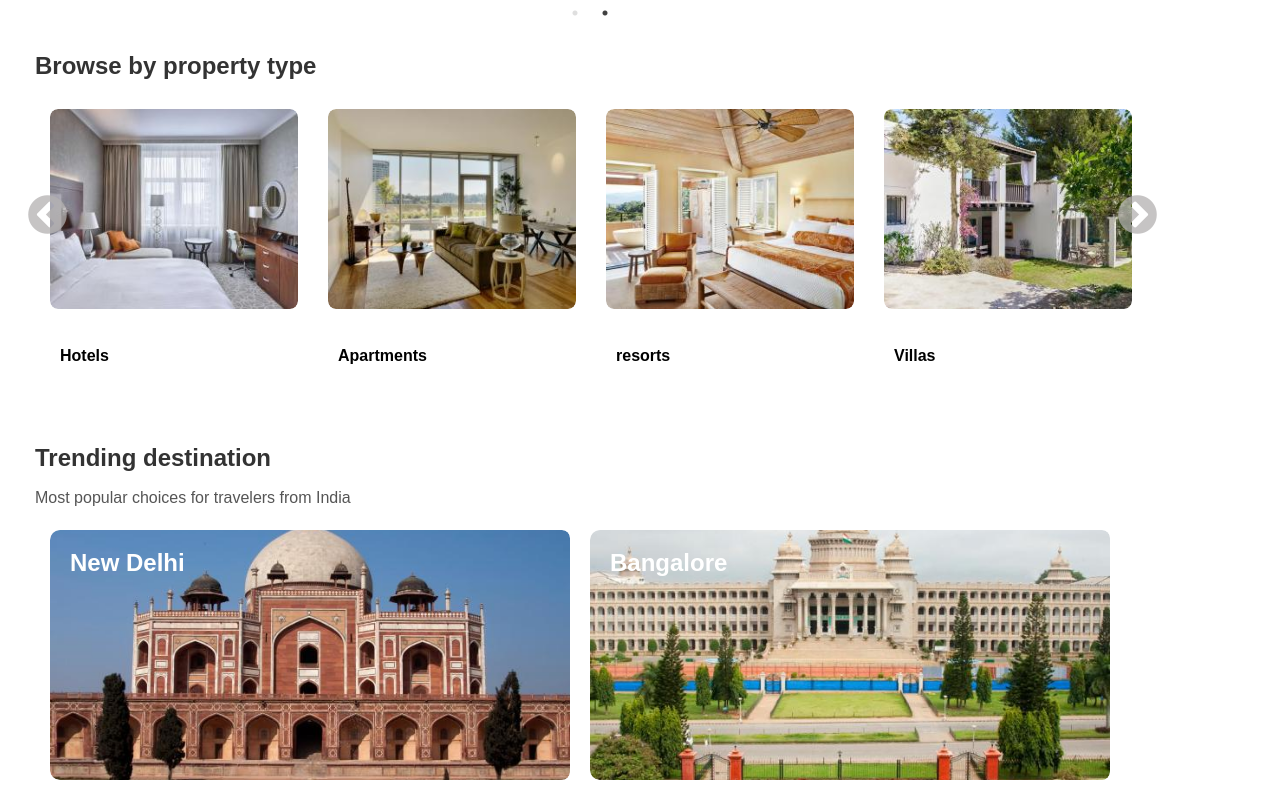
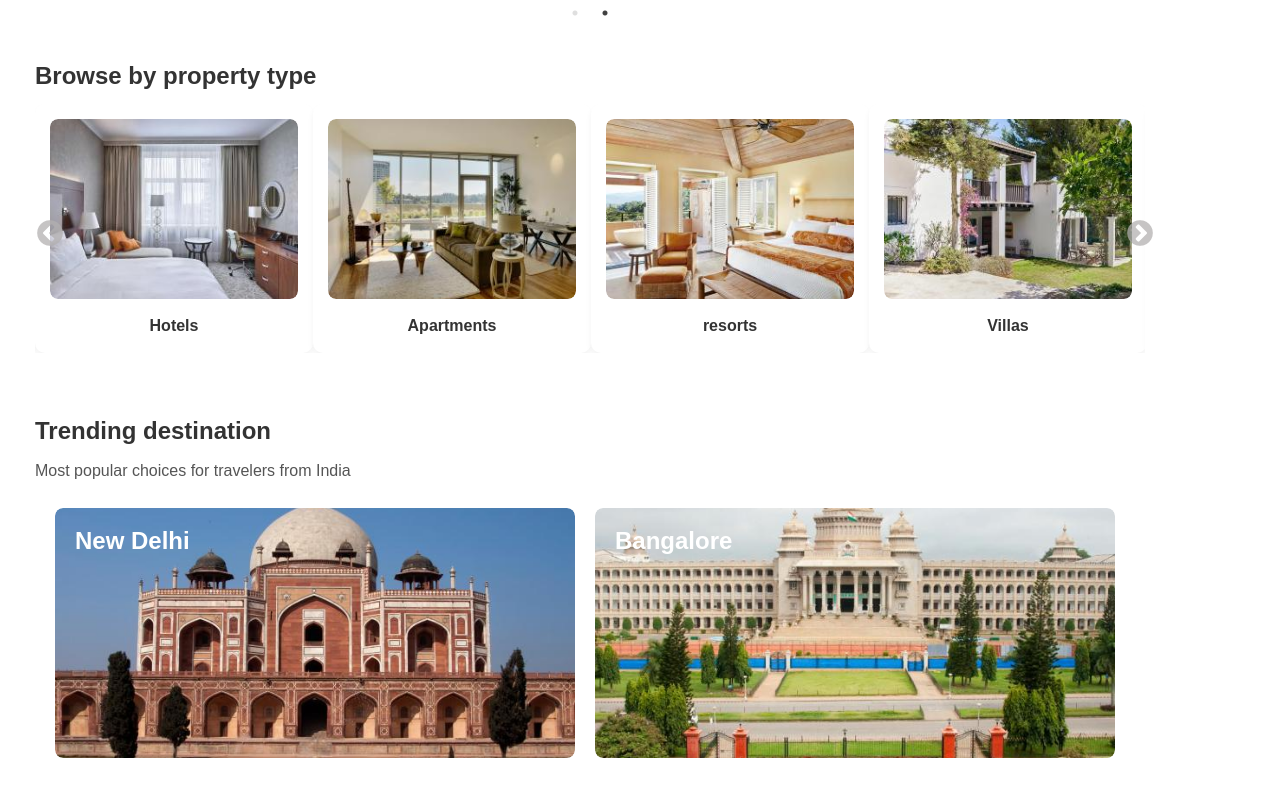
Before and after one commit to aastha2025/BookingApp, a React (Vite) app in the folder BookingApp/: page / in a window 1280 px wide. Shown: the part 942-1737 px from the top of the page. Built offline with nearby package versions, Linux system fonts and the light colour scheme.

Commit message:
Responsive Design

```diff
--- a/BookingApp/src/Component/Des1.css
+++ b/BookingApp/src/Component/Des1.css
@@ -1,48 +1,49 @@
-.upper-des{
+.upper-des {
     text-align: start;
     margin-top: 10px;
     background-color: white;
-
 }
 
 .container {
     max-width: 1100px;
     margin: auto;
     text-align: start;
+    padding: 0 15px;
 }
-.carousel2{
+
+.carousel2 {
     max-width: 100%;
 }
 
-.des-card{
+.des-card {
     display: flex;
     flex-direction: row;
     align-items: flex-start;
     background: white;
     border-radius: 10px;
     overflow: hidden;
-    text-align:start;
+    text-align: start;
     position: relative;
+    padding: 5px;
 }
 
-.des-image{
+.des-image {
     width: 100%;
     max-width: 520px;
     height: 250px;
     overflow: hidden;
     border-radius: 8px;
     position: relative;
-
 }
 
-.des-image img{
+.des-image img {
     width: 100%;
     height: 100%;
     object-fit: cover;
     border-radius: 8px;
 }
 
-.des-name{
+.des-name {
     position: absolute;
     top: 10px;
     left: 10px;
@@ -52,3 +53,26 @@
     font-weight: bold;
     border-radius: 5px;
 }
+
+/* RESPONSIVE */
+@media (max-width: 768px) {
+    .des-image {
+        height: 200px;
+        max-width: 100%;
+    }
+
+    .des-name {
+        font-size: 20px;
+        padding: 4px 8px;
+    }
+}
+
+@media (max-width: 480px) {
+    .des-image {
+        height: 180px;
+    }
+
+    .des-name {
+        font-size: 18px;
+    }
+}
--- a/BookingApp/src/Component/Des1.jsx
+++ b/BookingApp/src/Component/Des1.jsx
@@ -25,9 +25,16 @@ function Des1() {
         slidesToShow: 2,
         slidesToScroll: 1,
         autoplay: false,
-        autoplaySpeed: 3000,
         infinite: true,
-        arrows: false
+        arrows: false,
+        responsive: [
+            {
+                breakpoint: 768,
+                settings: {
+                    slidesToShow: 1,
+                }
+            }
+        ]
     };
 
     return (
--- a/BookingApp/src/Component/Des2.css
+++ b/BookingApp/src/Component/Des2.css
@@ -8,6 +8,7 @@
     max-width: 1100px;
     margin: auto;
     text-align: start;
+    padding: 0 15px;
 }
 
 .carousel3 {
@@ -24,6 +25,7 @@
     overflow: hidden;
     text-align: center;
     position: relative;
+    padding: 5px;
 }
 
 .des1-image {
@@ -52,3 +54,26 @@
     font-weight: bold;
     border-radius: 5px;
 }
+
+/* Responsive */
+@media (max-width: 768px) {
+    .des1-image {
+        height: 200px;
+        max-width: 100%;
+    }
+
+    .des1-name {
+        font-size: 20px;
+    }
+}
+
+@media (max-width: 480px) {
+    .des1-image {
+        height: 180px;
+    }
+
+    .des1-name {
+        font-size: 18px;
+        padding: 4px 8px;
+    }
+}
--- a/BookingApp/src/Component/Des2.jsx
+++ b/BookingApp/src/Component/Des2.jsx
@@ -34,8 +34,23 @@ function Des2() {
         autoplay: false,
         autoplaySpeed: 3000,
         infinite: true,
-        arrows: false
+        arrows: false,
+        responsive: [
+            {
+                breakpoint: 1024,
+                settings: {
+                    slidesToShow: 2,
+                }
+            },
+            {
+                breakpoint: 768,
+                settings: {
+                    slidesToShow: 1,
+                }
+            }
+        ]
     };
+
 
     return (
         <div className="lower-des">
--- a/BookingApp/src/Component/Destination.css
+++ b/BookingApp/src/Component/Destination.css
@@ -1,26 +1,74 @@
-.destination{
-    padding: 10px;
+.destination {
+    padding: 20px;
     text-align: start;
     margin-top: 20px;
     background-color: white;
+}
 
-}
 .container {
     max-width: 1100px;
     margin: auto;
     text-align: start;
+    padding: 0 15px;
 }
 
-h2{
-    font-size: 24px;
+h2 {
+    font-size: 28px;
     color: #333;
     margin-bottom: 10px;
-
 }
 
-.p1{
+.p1 {
     font-size: 16px;
     color: #555;
     margin-bottom: 20px;
+}
 
+
+/* .property-content h5 {
+    font-size: 16px;
+    color: #333;
+    font-weight: 600;
+    max-width: 220px;
+    overflow: hidden;
+    white-space: nowrap;
+    text-overflow: ellipsis;
+} */
+
+
+/* Placeholder styling for child components */
+.upper-des,
+.lower-des {
+    margin-bottom: 30px;
 }
+
+/* RESPONSIVE STYLES */
+@media (max-width: 768px) {
+    h2 {
+        font-size: 22px;
+    }
+
+    .p1 {
+        font-size: 14px;
+    }
+
+    .upper-des,
+    .lower-des {
+        margin-bottom: 20px;
+    }
+}
+
+@media (max-width: 480px) {
+    .destination {
+        padding: 15px 10px;
+    }
+
+    h2 {
+        font-size: 20px;
+    }
+
+    .p1 {
+        font-size: 13px;
+        margin-bottom: 15px;
+    }
+}
--- a/BookingApp/src/Component/Home.css
+++ b/BookingApp/src/Component/Home.css
@@ -48,3 +48,29 @@
   .search-btn:hover{
      background-color: #003B95;
   }
+
+  @media (max-width: 890px) {
+   .home {
+     height: auto; /* Let it grow as needed */
+     padding: 40px 0; /* Add vertical spacing */
+     text-align: center;
+   }
+
+   .home-content {
+     display: flex;
+     flex-direction: column;
+     align-items: center;
+     padding: 0 10px;
+     /* text-align: center; */
+   }
+
+   h1, p {
+     word-wrap: break-word;
+     max-width: 100%;
+     line-height: 1.2;
+   }
+
+   .search-btn {
+     display: none;
+   }
+ }
--- a/BookingApp/src/Component/Offers.jsx
+++ b/BookingApp/src/Component/Offers.jsx
@@ -52,9 +52,9 @@ function Offers() {
                             </div>
                         </div>
                     ))}
-                    </Slider>
-                </div>
+                </Slider>
             </div>
+        </div>
     );
 }
 
--- a/BookingApp/src/Component/Property.css
+++ b/BookingApp/src/Component/Property.css
@@ -1,5 +1,5 @@
 .property {
-    padding: 10px;
+    padding: 20px;
     text-align: start;
     margin-top: 20px;
     background-color: white;
@@ -11,46 +11,6 @@
     text-align: start;
 }
 
-
-
-.carousel1 .slick-prev,
-.carousel1 .slick-next {
-    z-index: 2;
-}
-
-
-.carousel1 .slick-prev::before,
-.carousel1 .slick-next::before {
-    font-size: 45px;
-    color: #b3b0b0;
-    border-width: 0 3px 3px 0;
-    /* border: 1px solid #ccc; */
-    /* padding: 5px; */
-}
-.carousel1 .slick-prev:hover::before,
-.carousel1 .slick-next:hover::before {
-    color:  #5e5a5a;
-    border-color:#beb7b7;
-}
-
-/* Adjust position of the right arrow */
-.carousel1 .slick-next {
-    top: 100px;
-    /* left: 1110px; */
-    right: 0px;
-    transform: translateX(-50%);
-    z-index: 2;
-}
-
-.carousel1 .slick-prev {
-    top: 100px;
-    left: 0px;
-    transform: translateX(-50%);
-    z-index: 2;
-}
-
-
-
 h2 {
     font-size: 24px;
     color: #333;
@@ -61,21 +21,52 @@ h2 {
     max-width: 100%;
 }
 
+/* Arrows */
+.carousel1 .slick-prev,
+.carousel1 .slick-next {
+    z-index: 2;
+}
+
+.carousel1 .slick-prev::before,
+.carousel1 .slick-next::before {
+    font-size: 30px;
+    color: #b3b0b0;
+}
+
+.carousel1 .slick-prev:hover::before,
+.carousel1 .slick-next:hover::before {
+    color: #5e5a5a;
+}
+
+.carousel1 .slick-next {
+    top: 50%;
+    right: 0;
+    transform: translateY(-50%);
+}
+
+.carousel1 .slick-prev {
+    top: 50%;
+    left: 0;
+    transform: translateY(-50%);
+}
+
+/* Property card layout */
 .property-card {
-    display: flex;
-    flex-direction: row;
-    align-items: flex-start;
+    display: flex !important;
+    flex-direction: column;
+    align-items: center;
     background: white;
     border-radius: 10px;
     overflow: hidden;
-    text-align:start;
+    text-align: center;
     padding: 15px;
+    box-shadow: 0 4px 6px rgba(0, 0, 0, 0.05);
 }
 
 .property-image {
     width: 100%;
     max-width: 250px;
-    height: 200px;
+    height: 180px;
     overflow: hidden;
     border-radius: 8px;
 }
@@ -91,20 +82,42 @@ h2 {
     margin-top: 10px;
 }
 
- h5 {
-    font-size: 20px;
-    color: black;
-    font-weight: bold;
-    justify-content: flex-start;
+.property-content h5 {
+    font-size: 16px;
+    color: #333;
+    font-weight: 600;
 }
 
+/* RESPONSIVE STYLES */
 @media (max-width: 768px) {
-    .property-image {
-        max-width: 200px;
-        height: 150px;
-    }
-
     .property-card {
         padding: 10px;
     }
+
+    .property-image {
+        height: 150px;
+        max-width: 90%;
+    }
+
+    .property-content h5 {
+        font-size: 15px;
+    }
 }
+
+@media (max-width: 480px) {
+    .property {
+        padding: 10px;
+    }
+
+    h2 {
+        font-size: 20px;
+    }
+
+    .property-image {
+        height: 140px;
+    }
+
+    .property-content h5 {
+        font-size: 14px;
+    }
+}
--- a/BookingApp/src/Component/Property.jsx
+++ b/BookingApp/src/Component/Property.jsx
@@ -117,12 +117,33 @@ function Property(){
 
     ];
 
-    const Settings ={
+    const Settings = {
         speed: 500,
         slidesToShow: 4,
         slidesToScroll: 1,
         arrows: true,
+        responsive: [
+            {
+                breakpoint: 1024,
+                settings: {
+                    slidesToShow: 3,
+                },
+            },
+            {
+                breakpoint: 768,
+                settings: {
+                    slidesToShow: 2,
+                },
+            },
+            {
+                breakpoint: 480,
+                settings: {
+                    slidesToShow: 1,
+                },
+            },
+        ],
     };
+
 
     return(
         <div className="property">
@@ -134,7 +155,7 @@ function Property(){
                                 <div className="property-image">
                                     <img src={property.image} alt={property.place} />
                                 </div>
-                                <div className="property content">
+                                <div className="property-content">
                                     <h5>{property.place}</h5>
                                 </div>
                             </div>
--- a/BookingApp/src/Component/Searchbar.css
+++ b/BookingApp/src/Component/Searchbar.css
@@ -1,18 +1,6 @@
-* {
-    font-family: 'Segoe UI', sans-serif, Arial;
-    margin: 0;
-    padding: 0;
-}
-
-.container {
-    max-width: 1100px;
-    /* background-color: black; */
-    margin: auto;
-    text-align: start;
-}
 .searchbar {
     position: absolute;
-    width: 1130px;
+    width: 74vw;
     bottom: -70px;
 }
 
@@ -267,3 +255,113 @@ input[type="text"] {
     cursor: pointer;
     background-color: #eef3fc;
 }
+
+
+
+@media (max-width: 1286px) {
+        .searchbar {
+            width: 87vw;
+        }
+}
+@media(max-width: 1235px) {
+    .searchbar{
+        width: 90vw;
+    }
+}
+@media(max-width: 1200px) {
+    .searchbar{
+        width: 78vw;
+    }
+    .upper-searchbar {
+        padding: 0 10px;
+    }
+}
+
+@media(max-width: 1050px) {
+    .searchbar{
+        width: 72vw;
+    }
+}
+@media(max-width: 800px) {
+    .searchbar{
+        width: 72vw;
+    }
+}
+@media(max-width: 890px) {
+    .searchbar{
+        width: 78vw;
+    }
+}
+@media(max-width: 810px) {
+    .searchbar{
+        width: 85vw;
+    }
+}
+@media(max-width: 780px) {
+    .searchbar{
+        width: 72vw;
+    }
+}
+
+@media(max-width: 637px) {
+    .searchbar{
+        width: 80vw;
+    }
+}
+@media(max-width: 580px) {
+    .searchbar{
+        width: 91vw;
+    }
+}
+
+
+
+
+@media (max-width: 936px) {
+    .upper-searchbar {
+        display: grid;
+        grid-template-columns: 1fr;
+        grid-template-rows: repeat(4, auto);
+        gap: 10px;
+        padding: 10px;
+    }
+
+    .searchbar {
+        bottom: -200px;
+    }
+    .sec1, .sec2, .sec3 {
+        width: 100%;
+    }
+
+    .sec-1 {
+        width: 100%;
+        padding: 12px 0;
+        font-size: 16px;
+    }
+
+    .stay {
+        /* justify-content: space-between; */
+        gap: 10px;
+    }
+
+    .lower-searchbar {
+        flex-direction: column;
+        align-items: flex-start;
+    }
+}
+
+@media (max-width: 936px) {
+    .cardy {
+      position: absolute;
+      width: 90vw;
+      left: 0;
+      top: 100%;
+      margin-top: 5px;
+      box-shadow: 4px 4px 10px #ccc;
+      z-index: 999;
+    }
+
+    .sec3 {
+      position: relative; /* Ensure .cardy is positioned relative to this */
+    }
+  }
```
Also changed, not shown: BookingApp/src/Component/Offers.css (+51 -0 lines), BookingApp/src/Component/Trip.css (+48 -0 lines).
